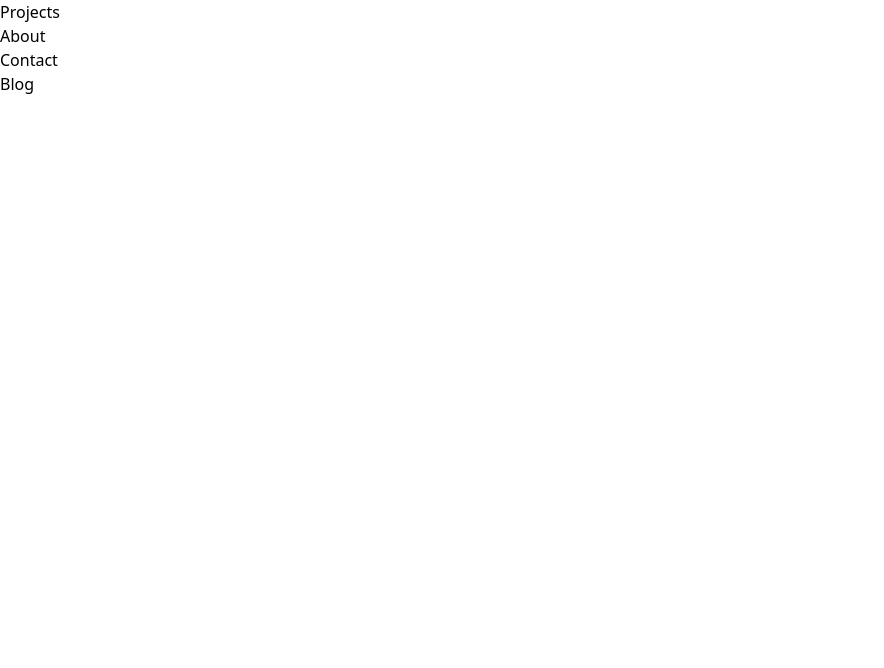
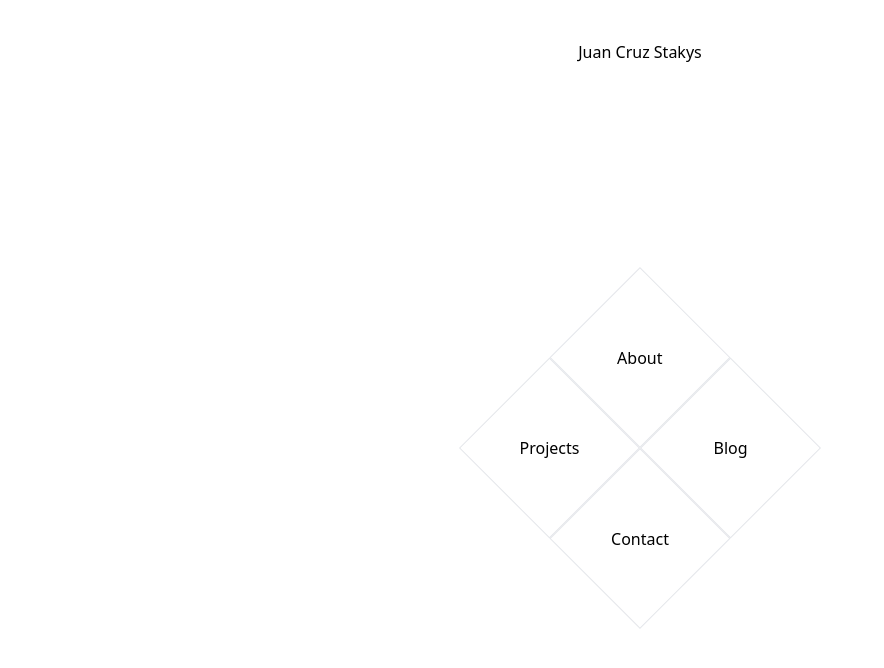
Before and after one commit to juanstakys/simon-says-juan-stakys-portfolio, a Vue app: page / in a window 1280 px wide. Shown: the top 668 px of the page, without its empty margins (0-884 px from the left). Built offline with nearby package versions, Linux system fonts and the light colour scheme.

Commit message:
Simon placement

```diff
--- a/src/App.vue
+++ b/src/App.vue
@@ -1,6 +1,7 @@
 <template>
-  <div>
-    <SimonPad />
+  <div class="flex flex-col items-center">
+    <h1 class="mt-10">Juan Cruz Stakys</h1>
+    <SimonPad class="mt-64" />
   </div>
 </template>
 
--- /dev/null
+++ b/src/components/SimonButton.vue
@@ -0,0 +1,12 @@
+<template>
+  <div class="flex border h-32 w-32 justify-center items-center">
+    <h2 class="rotate-45">{{ props.tag }}</h2>
+  </div>
+</template>
+
+<script setup>
+import { defineProps } from "vue";
+const props = defineProps(["tag"]);
+</script>
+
+<style scoped></style>
--- a/src/components/SimonPad.vue
+++ b/src/components/SimonPad.vue
@@ -1,16 +1,18 @@
 <template>
-  <section>
-    <div>
-      <div>Projects</div>
-      <div>About</div>
+  <section class="flex flex-col justify-center rotate-[-45deg] gap-0">
+    <div class="flex">
+      <SimonButton tag="Projects" />
+      <SimonButton tag="About" />
     </div>
-    <div>
-      <div>Contact</div>
-      <div>Blog</div>
+    <div class="flex">
+      <SimonButton tag="Contact" />
+      <SimonButton tag="Blog" />
     </div>
   </section>
 </template>
 
-<script setup></script>
+<script setup>
+import SimonButton from "./SimonButton.vue";
+</script>
 
 <style scoped></style>
```
